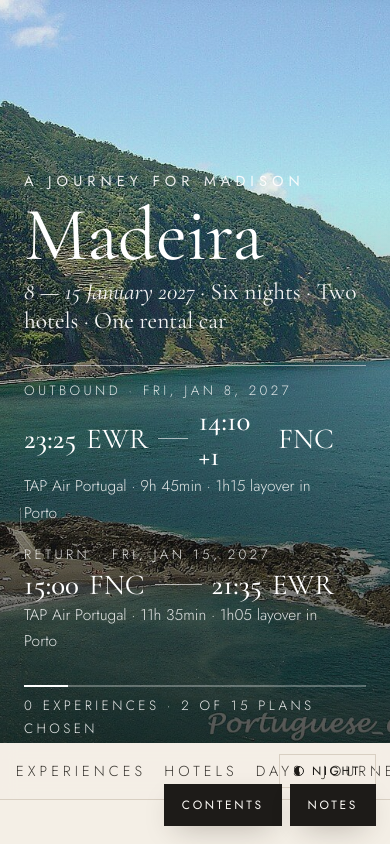
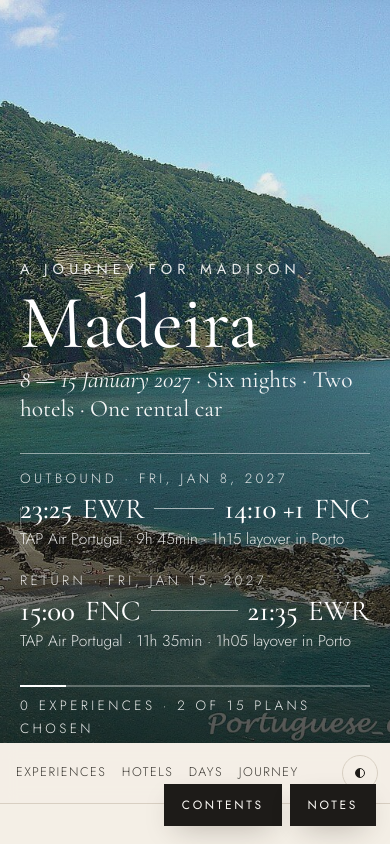
Before and after one commit to mandoniadis1/madeira-trip, a plain HTML site: page index.html in a window 390 px wide. Shown: the top 844 px of the page. Drawn offline with nearby package versions, Linux system fonts and the light colour scheme.

Commit message:
Mobile: give the day/night toggle its own spot so it no longer covers the menu; fix narrow-phone overflow
Co-Authored-By: Claude Opus 5.5 <noreply@anthropic.com>

```diff
--- a/index.html
+++ b/index.html
@@ -30,10 +30,12 @@
   </header>
 
   <nav class="tabs">
-    <a href="#experiences">Experiences</a>
-    <a href="#hotels">Hotels</a>
-    <a href="#days">Days</a>
-    <a href="#story">Journey</a>
+    <div class="tab-links">
+      <a href="#experiences">Experiences</a>
+      <a href="#hotels">Hotels</a>
+      <a href="#days">Days</a>
+      <a href="#story">Journey</a>
+    </div>
     <button id="theme-toggle" class="theme-toggle" type="button" aria-label="Switch day / night mode"><span class="dot"></span><span class="label">Night</span></button>
   </nav>
 
--- a/style.css
+++ b/style.css
@@ -188,6 +188,9 @@ img[src$="garajau.jpg"] { object-position: center 15%; }
   .tile { width: 210px; }
   .tile img, .tile.todo { height: 150px; }
   .flight + .flight { padding-left: 0; border-left: 0; }
+  .flight { min-width: 0; flex-basis: 100%; padding-right: 0; }
+  .hero-inner { min-width: 0; padding-inline: 20px; }
+  .hero-inner > *, .f-row { min-width: 0; max-width: 100%; overflow-wrap: anywhere; }
 }
 
 /* theme toggle */
@@ -195,7 +198,16 @@ img[src$="garajau.jpg"] { object-position: center 15%; }
 .theme-toggle:hover { border-color: var(--ink); }
 .theme-toggle .dot { width: 10px; height: 10px; border-radius: 50%; border: 1px solid var(--ink); background: linear-gradient(90deg, var(--ink) 50%, transparent 50%); }
 .tabs { position: sticky; }
-@media (max-width: 800px) { .tabs { justify-content: flex-start; padding-right: 130px; overflow-x: auto; } }
+.tab-links { display: contents; } /* desktop: links sit straight in the centered bar */
+@media (max-width: 800px) {
+  /* phones: links scroll in their own lane, the toggle is a small round button beside them */
+  .tabs { justify-content: space-between; align-items: center; gap: 10px; padding: 12px 12px 12px 16px; }
+  .tab-links { display: flex; gap: clamp(12px, 4vw, 22px); flex: 1; min-width: 0; overflow-x: auto; scrollbar-width: none; }
+  .tab-links::-webkit-scrollbar { display: none; }
+  .tab-links a { flex: none; font-size: 12.5px; letter-spacing: .12em; padding: 4px 0; }
+  .theme-toggle { position: static; transform: none; flex: none; width: 36px; height: 36px; padding: 0; justify-content: center; border-radius: 50%; }
+  .theme-toggle .label { position: absolute; width: 1px; height: 1px; overflow: hidden; clip: rect(0 0 0 0); }
+}
 
 /* ---------- step I: experiences ---------- */
 .filters { display: flex; flex-wrap: wrap; justify-content: center; gap: 10px; margin: 0 0 14px; }
@@ -222,7 +234,8 @@ img[src$="garajau.jpg"] { object-position: center 15%; }
 .map-key small { color: var(--muted); font-size: 13px; }
 .map-key .m-house.suggested svg path { fill: rgba(29,27,24,.55); }
 .map-box { position: relative; }
-.map-empty { position: absolute; z-index: 500; left: 50%; top: 18px; transform: translateX(-50%); margin: 0; background: var(--paper); color: var(--ink); padding: 8px 18px; font: italic 18px var(--serif); border: 1px solid var(--line); white-space: nowrap; }
+.map-empty { position: absolute; z-index: 500; left: 50%; top: 18px; transform: translateX(-50%); margin: 0; background: var(--paper); color: var(--ink); padding: 8px 18px; font: italic 18px var(--serif); border: 1px solid var(--line); white-space: nowrap; max-width: calc(100% - 24px); }
+@media (max-width: 800px) { .map-empty { white-space: normal; text-align: center; width: max-content; } }
 .map-empty[hidden] { display: none; }
 /* map symbols (also used in the legend) */
 .m-icon { background: none; border: 0; }
```
